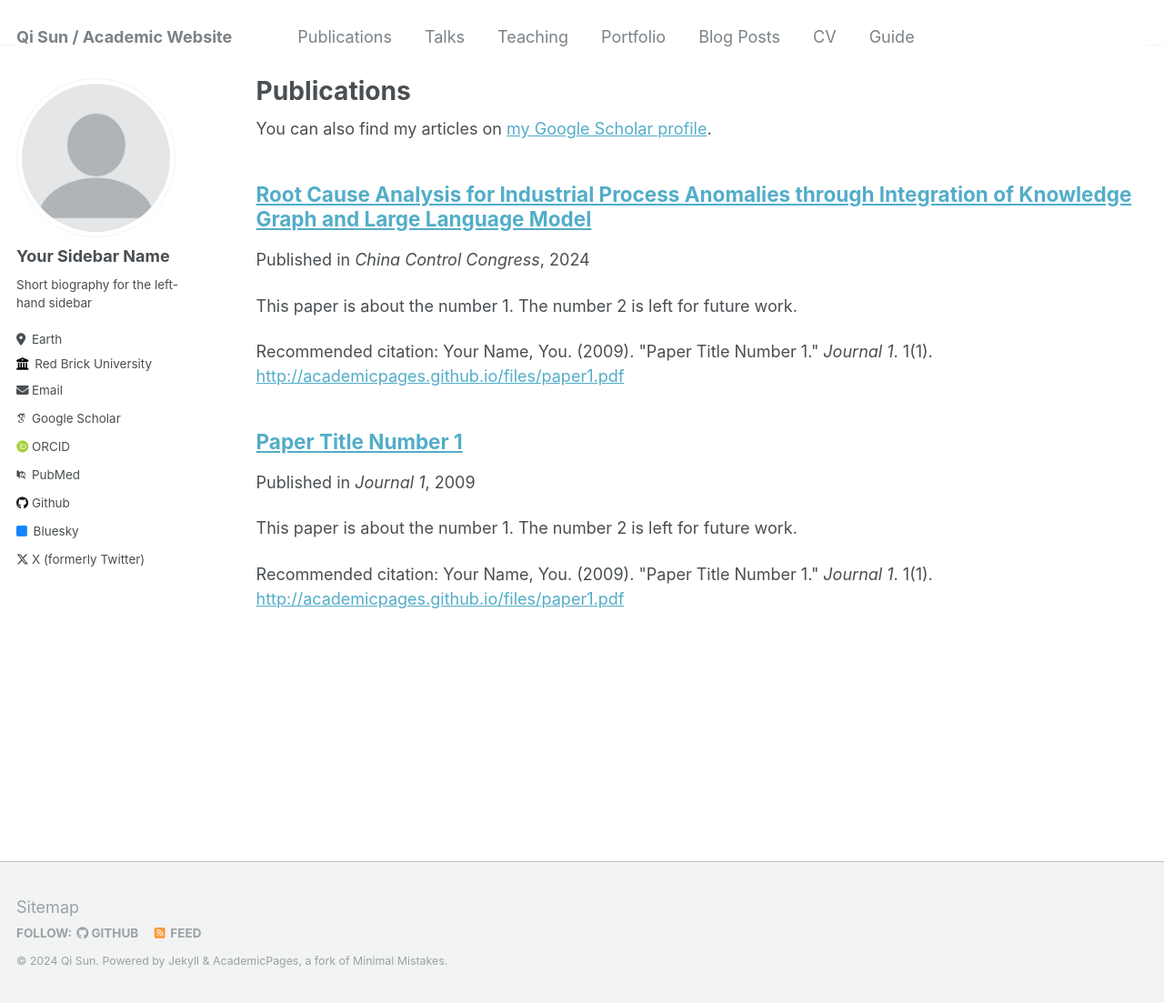
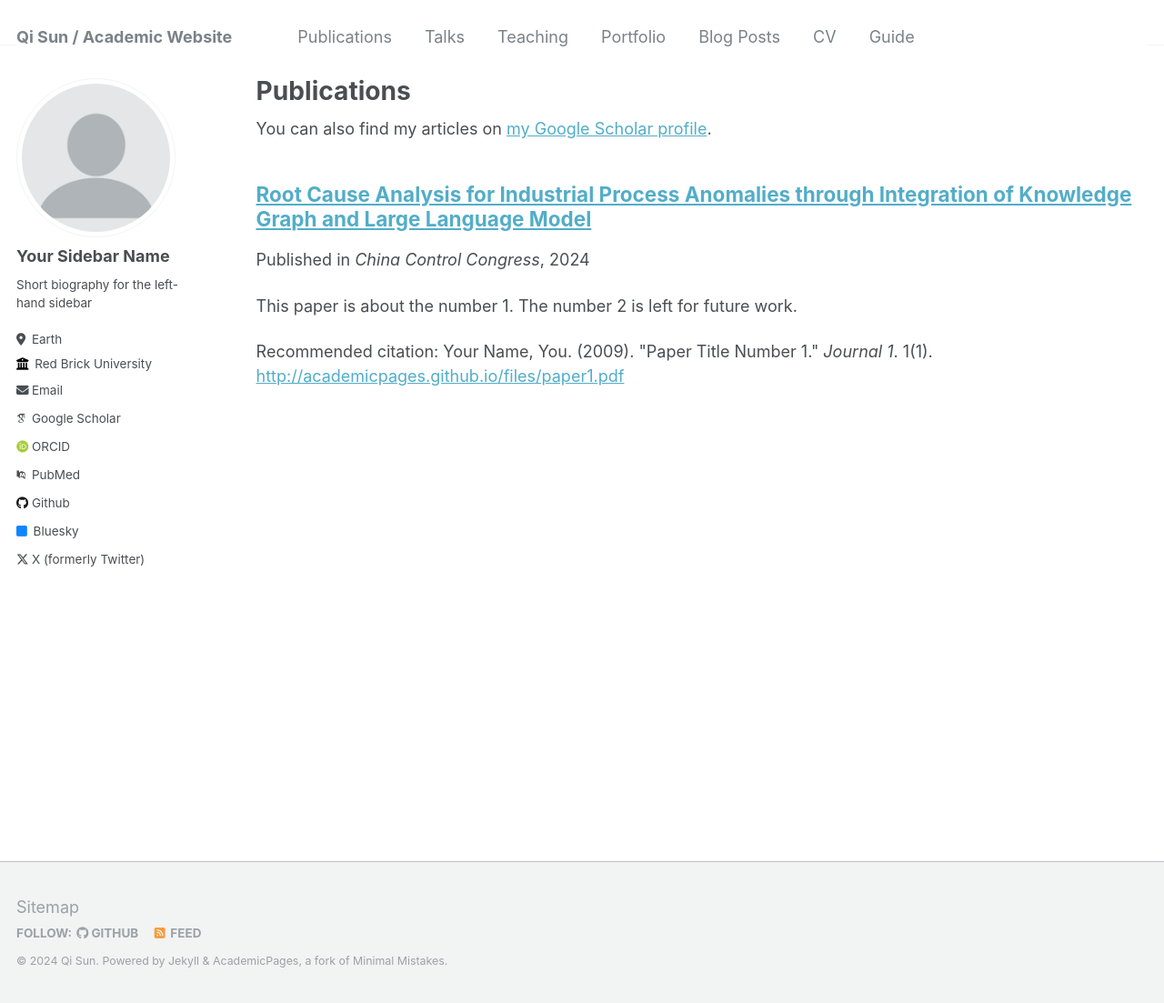
Before and after one commit to cichengzi/cichengzi.github.io, a Jekyll site: the page built from _pages/publications.md, in a window 1280 px wide and 1103 px high. Shown: the whole window at 91% size. Built offline with Jekyll 4.4.1, drawn with Linux system fonts in a browser that asks for light colours; some web fonts are replaced.

Commit message:
2024-3-17 19:02

```diff
--- a/_config.yml
+++ b/_config.yml
@@ -12,7 +12,7 @@
 title_separator          : "-"
 name                     : &name "Qi Sun"
 description              : &description "personal description"
-url                      : https://academicpages.github.io # the base hostname & protocol for your site e.g. "https://mmistakes.github.io"
+url                      : https://cichengzi.github.io # the base hostname & protocol for your site e.g. "https://mmistakes.github.io"
 baseurl                  : "" # the subpath of your site, e.g. "/blog"
 repository               : "cichengzi/cichengzi.github.io"
 
--- a/_publications/2009-10-01-paper-title-number-1.md
+++ /dev/null
@@ -1,12 +0,0 @@
----
-title: "Paper Title Number 1"
-collection: publications
-permalink: /publication/2009-10-01-paper-title-number-1
-excerpt: 'This paper is about the number 1. The number 2 is left for future work.'
-date: 2009-10-01
-venue: 'Journal 1'
-paperurl: 'http://academicpages.github.io/files/paper1.pdf'
-citation: 'Your Name, You. (2009). &quot;Paper Title Number 1.&quot; <i>Journal 1</i>. 1(1).'
----
-
-The contents above will be part of a list of publications, if the user clicks the link for the publication than the contents of section will be rendered as a full page, allowing you to provide more information about the paper for the reader. When publications are displayed as a single page, the contents of the above "citation" field will automatically be included below this section in a smaller font.
```
